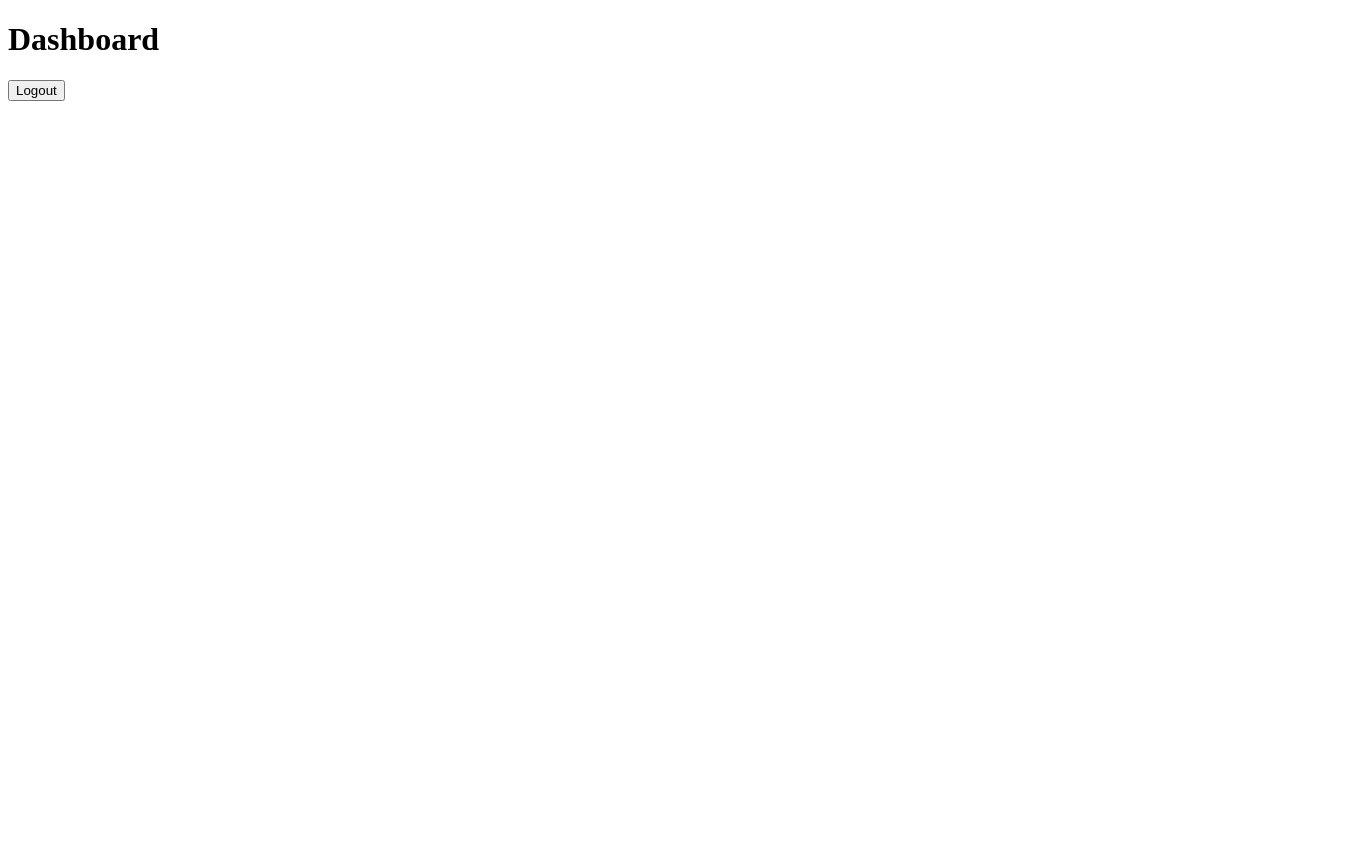
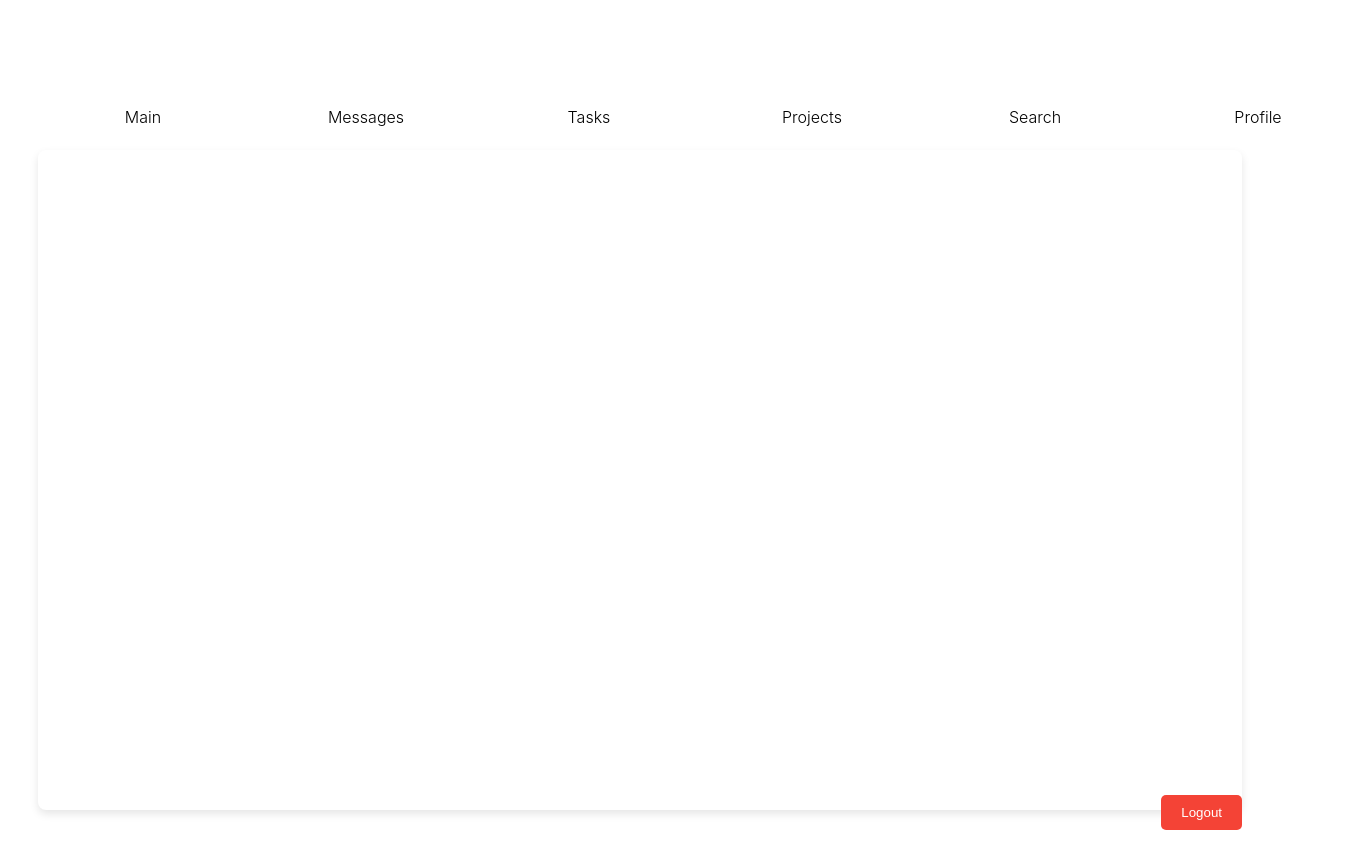
Before and after one commit to Yushua/GroupProjectWebPage-Laravel-vuejs, a Vue app in the folder frontend/: page /dashboard in a window 1280 px wide. Shown: the whole page, 1363 px wide, since content can reach past the window. Before the commit the page ends 800 px from the top, so only its background shows below. Built offline with nearby package versions, Linux system fonts and the light colour scheme.

Commit message:
system is now working, now working with library
Dashboard done. now create the components in there. use Mockup, then use data from backend.

when relogging in, it seems it ALWAYS deletes the token

```diff
--- /dev/null
+++ b/frontend/src/views/Dashboard/DashBoardPages/DashboardMainPage.vue
@@ -0,0 +1,25 @@
+<template>
+  <div id="app">
+    main
+  </div>
+</template>
+
+<script>
+
+export default {
+  name: 'DashboardMainPage',
+  components: {
+  }
+}
+</script>
+
+<style>
+#app {
+  font-family: Avenir, Helvetica, Arial, sans-serif;
+  -webkit-font-smoothing: antialiased;
+  -moz-osx-font-smoothing: grayscale;
+  text-align: center;
+  color: #2c3e50;
+  margin-top: 60px;
+}
+</style>
--- /dev/null
+++ b/frontend/src/views/Dashboard/DashBoardPages/DashboardMessagePage.vue
@@ -0,0 +1,25 @@
+<template>
+  <div id="app">
+    main
+  </div>
+</template>
+
+<script>
+
+export default {
+  name: 'DashboardMessagePage',
+  components: {
+  }
+}
+</script>
+
+<style>
+#app {
+  font-family: Avenir, Helvetica, Arial, sans-serif;
+  -webkit-font-smoothing: antialiased;
+  -moz-osx-font-smoothing: grayscale;
+  text-align: center;
+  color: #2c3e50;
+  margin-top: 60px;
+}
+</style>
--- /dev/null
+++ b/frontend/src/views/Dashboard/DashBoardPages/DashboardProjectsPage.vue
@@ -0,0 +1,25 @@
+<template>
+    <div id="app">
+      ProjectsPage
+    </div>
+  </template>
+
+<script>
+
+export default {
+  name: 'DashboardProjectsPage',
+  components: {
+  }
+}
+</script>
+
+  <style>
+  #app {
+    font-family: Avenir, Helvetica, Arial, sans-serif;
+    -webkit-font-smoothing: antialiased;
+    -moz-osx-font-smoothing: grayscale;
+    text-align: center;
+    color: #2c3e50;
+    margin-top: 60px;
+  }
+  </style>
--- /dev/null
+++ b/frontend/src/views/Dashboard/DashBoardPages/DashboardSearchProjects.vue
@@ -0,0 +1,25 @@
+<template>
+    <div id="app">
+      Searchprojects
+    </div>
+  </template>
+
+<script>
+
+export default {
+  name: 'DashboardSearchPage',
+  components: {
+  }
+}
+</script>
+
+  <style>
+  #app {
+    font-family: Avenir, Helvetica, Arial, sans-serif;
+    -webkit-font-smoothing: antialiased;
+    -moz-osx-font-smoothing: grayscale;
+    text-align: center;
+    color: #2c3e50;
+    margin-top: 60px;
+  }
+  </style>
--- /dev/null
+++ b/frontend/src/views/Dashboard/DashBoardPages/DashboardTaskPage.vue
@@ -0,0 +1,25 @@
+<template>
+    <div id="app">
+      Tasks
+    </div>
+  </template>
+
+<script>
+
+export default {
+  name: 'DashboardTaskPage',
+  components: {
+  }
+}
+</script>
+
+  <style>
+  #app {
+    font-family: Avenir, Helvetica, Arial, sans-serif;
+    -webkit-font-smoothing: antialiased;
+    -moz-osx-font-smoothing: grayscale;
+    text-align: center;
+    color: #2c3e50;
+    margin-top: 60px;
+  }
+  </style>
--- /dev/null
+++ b/frontend/src/views/Dashboard/DashBoardPages/DashboardUserProfile.vue
@@ -0,0 +1,25 @@
+<template>
+    <div id="app">
+      UserProfile
+    </div>
+  </template>
+
+<script>
+
+export default {
+  name: 'DashboardUserProfile',
+  components: {
+  }
+}
+</script>
+
+  <style>
+  #app {
+    font-family: Avenir, Helvetica, Arial, sans-serif;
+    -webkit-font-smoothing: antialiased;
+    -moz-osx-font-smoothing: grayscale;
+    text-align: center;
+    color: #2c3e50;
+    margin-top: 60px;
+  }
+  </style>
--- a/frontend/src/views/Dashboard/DashboardPage.vue
+++ b/frontend/src/views/Dashboard/DashboardPage.vue
@@ -1,23 +1,134 @@
 <template>
-    <div>
-      <h1>Dashboard</h1>
-      <button @click="logout">Logout</button>
+  <div class="dashboard">
+    <!-- Button container in the top-left corner -->
+    <nav class="button-container">
+      <!-- Render buttons for each page -->
+      <button
+        v-for="page in pages"
+        :key="page.file"
+        @click="navigateTo(page)"
+        class="nav-button"
+      >
+        {{ page.name }}
+      </button>
+    </nav>
+
+    <!-- Display the content of the selected page -->
+    <div class="page-content">
+      <component :is="currentPage"></component>
     </div>
-  </template>
+
+    <!-- Logout button -->
+    <button @click="logout" class="logout-button">Logout</button>
+  </div>
+</template>
 
 <script>
-export default {
+import { defineComponent } from 'vue'
+import DashboardMainPage from './DashBoardPages/DashboardMainPage.vue'
+import DashboardMessagePage from './DashBoardPages/DashboardMessagePage.vue'
+import DashboardTaskPage from './DashBoardPages/DashboardTaskPage.vue'
+import DashboardProjectsPage from './DashBoardPages/DashboardProjectsPage.vue'
+import DashboardSearchProjects from './DashBoardPages/DashboardSearchProjects.vue'
+import DashboardUserProfile from './DashBoardPages/DashboardUserProfile.vue'
+
+// Import your components (assuming these pages are already created as Vue components)
+
+export default defineComponent({
   name: 'DashboardPage',
+  data () {
+    return {
+      // List of pages with file and name
+      pages: [
+        { file: 'DashboardMainPage', name: 'Main', component: DashboardMainPage },
+        { file: 'DashboardMessagePage', name: 'Messages', component: DashboardMessagePage },
+        { file: 'DashboardTaskPage', name: 'Tasks', component: DashboardTaskPage },
+        { file: 'DashboardProjectsPage', name: 'Projects', component: DashboardProjectsPage },
+        { file: 'DashboardSearchPage', name: 'Search', component: DashboardSearchProjects },
+        { file: 'DashboardUserProfile', name: 'Profile', component: DashboardUserProfile }
+      ],
+      currentPage: 'DashboardMainPage' // Default to the first page (Main)
+    }
+  },
   methods: {
+    // Method to handle logout
     logout () {
       localStorage.removeItem('auth_token')
       delete this.$axios.defaults.headers.common.Authorization
       this.$router.push({ name: 'HomePage' })
+    },
+    // Method to navigate to a page
+    navigateTo (page) {
+      // Update the currentPage to the selected page component
+      this.currentPage = page.component
     }
   }
-}
+})
 </script>
 
-  <style scoped>
-  /* Add your styles here */
-  </style>
+<style scoped>
+.dashboard {
+  position: relative;
+  height: 100vh;
+  width: 100%;
+  /* background-color: #000000; */
+}
+
+.button-container {
+  position: absolute;
+  top: 30px;
+  left: 30px;
+  display: flex; /* Enables flexbox */
+  flex-direction: row; /* Makes buttons align side by side */
+  gap: 13px; /* Adds spacing between buttons */
+}
+
+.nav-button {
+  width: 210px; /* Button width */
+  height: 54px; /* Button height */
+  padding: 10px;
+  background-color: #ffffff;
+  color: rgb(0, 0, 0);
+  border: none;
+  border-radius: 5px;
+  cursor: pointer;
+  text-align: center;
+  line-height: 34px; /* Aligns text vertically */
+  font-family: "Inter", sans-serif;
+  font-size: 16px;
+  font-weight: 300;
+}
+
+.nav-button:hover {
+  background-color: #ececec;
+}
+
+.page-content {
+  position: absolute;
+  top: 90px; /* Make space for the nav */
+  left: 30px;
+  right: 30px;
+  bottom: 50px; /* Adjust based on the logout button */
+  overflow: auto;
+  background: white;
+  border-radius: 8px;
+  padding: 20px;
+  box-shadow: 0 4px 8px rgba(0, 0, 0, 0.1);
+}
+
+.logout-button {
+  position: absolute;
+  bottom: 30px;
+  right: 30px;
+  padding: 10px 20px;
+  background-color: #f44336;
+  color: white;
+  border: none;
+  border-radius: 5px;
+  cursor: pointer;
+}
+
+.logout-button:hover {
+  background-color: #e53935;
+}
+</style>
--- a/frontend/vue.config.js
+++ b/frontend/vue.config.js
@@ -1,4 +1,60 @@
 const { defineConfig } = require('@vue/cli-service')
+
 module.exports = defineConfig({
-  transpileDependencies: true
+  transpileDependencies: true,
+
+  // Enable source maps in development mode for easier debugging
+  productionSourceMap: process.env.NODE_ENV !== 'production',
+
+  // ChainWebpack allows you to modify internal webpack configurations
+  chainWebpack: config => {
+    // Set up aliases for cleaner imports
+    config.resolve.alias.set('@', require('path').resolve(__dirname, 'src'))
+
+    // Example: Add a rule for handling markdown files
+    config.module
+      .rule('markdown')
+      .test(/\.md$/)
+      .use('raw-loader')
+      .loader('raw-loader')
+      .end()
+  },
+
+  // Configure webpack-dev-server behavior
+  devServer: {
+    port: 8080, // Change port if needed
+    open: true, // Automatically open the browser
+    proxy: {
+      '/api': {
+        target: 'http://localhost:3000', // Proxy API requests to backend server
+        changeOrigin: true,
+        pathRewrite: { '^/api': '' }
+      }
+    }
+  },
+
+  // Enable PWA features
+  pwa: {
+    name: 'My Vue App',
+    themeColor: '#4DBA87',
+    msTileColor: '#000000',
+    appleMobileWebAppCapable: 'yes',
+    appleMobileWebAppStatusBarStyle: 'black',
+    // configure the workbox plugin
+    workboxPluginMode: 'GenerateSW',
+    workboxOptions: {
+      skipWaiting: true
+    }
+  },
+
+  // Additional plugin options
+  pluginOptions: {
+    // Example: Add options for a plugin
+  },
+
+  // CSS related options
+  css: {
+    // Enable CSS source maps.
+    sourceMap: process.env.NODE_ENV !== 'production'
+  }
 })
```
Also changed, not shown: frontend/package.json (+6 -1 lines), frontend/src/views/Dashboard/UserProfilePage.vue (deleted, +0 -16 lines), 1 other file (tests, documents, lock files or other folders).
